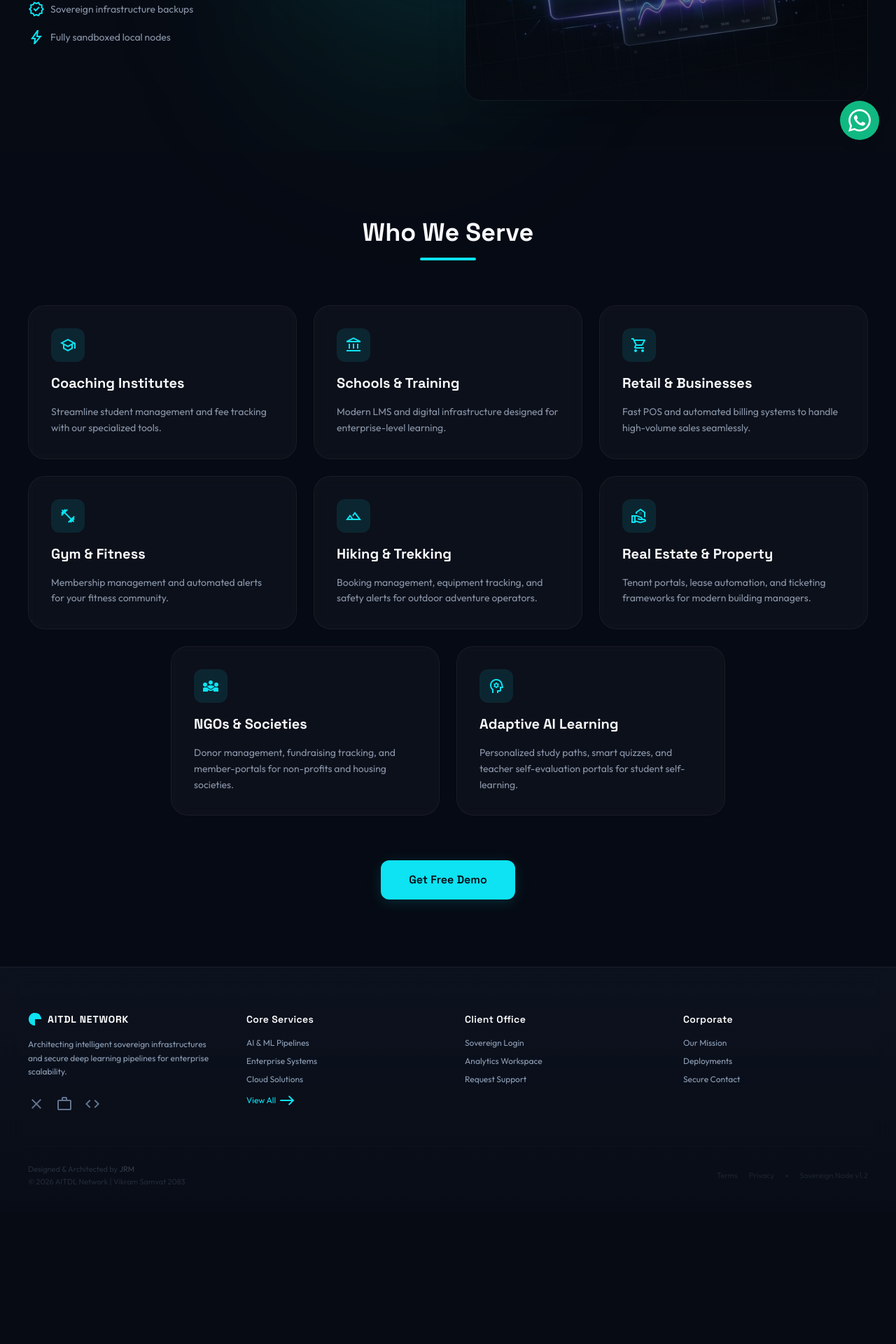
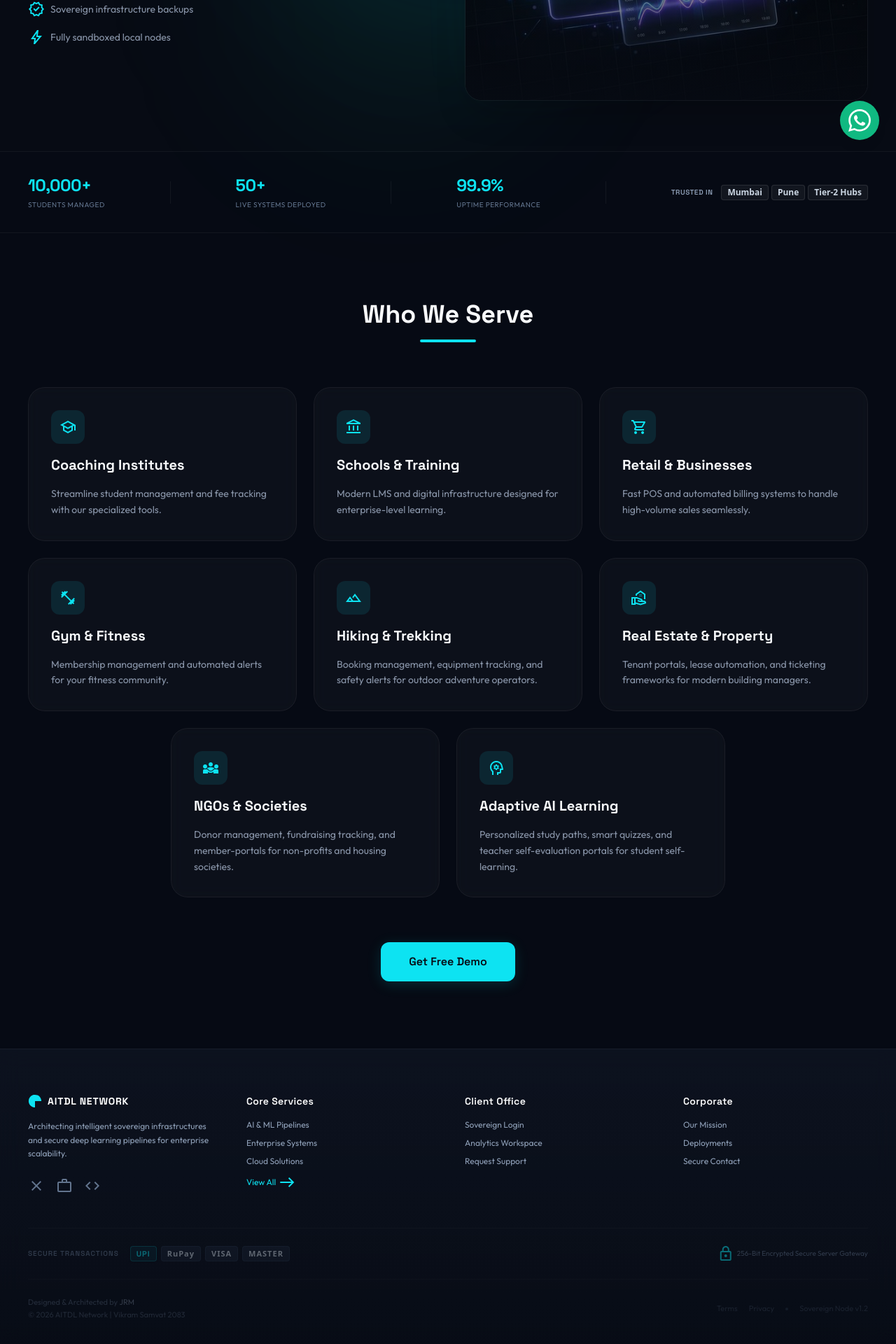
Before and after one commit to aitdlnetwork/aitdlNetwork, a Next.js app in the folder frontend/: page / in a window 1280 px wide. Shown: the part 576-2496 px from the top of the page at 70% size. Before the commit the page ends 2306 px from the top, so only its background shows below. Built offline with nearby package versions, Linux system fonts and the light colour scheme.

Commit message:
feat: add secure payment trust badges and stats banner

```diff
--- a/frontend/src/app/page.tsx
+++ b/frontend/src/app/page.tsx
@@ -80,6 +80,37 @@ export default function Home() {
         </div>
       </section>
 
+      {/* Trusted By Banner / Stats */}
+      <section className="border-y border-white/5 bg-background-dark/20 py-8 px-6 relative z-10">
+        <div className="max-w-[1200px] mx-auto flex flex-col md:flex-row items-center justify-between gap-6 text-center md:text-left">
+          <div className="flex flex-col gap-1">
+            <span className="text-primary font-display font-black text-2xl tracking-tight">10,000+</span>
+            <span className="text-slate-500 text-[10px] font-body tracking-wider uppercase">Students Managed</span>
+          </div>
+          <div className="h-8 w-px bg-white/5 hidden md:block"></div>
+          <div className="flex flex-col gap-1">
+            <span className="text-primary font-display font-black text-2xl tracking-tight">50+</span>
+            <span className="text-slate-500 text-[10px] font-body tracking-wider uppercase">Live Systems Deployed</span>
+          </div>
+          <div className="h-8 w-px bg-white/5 hidden md:block"></div>
+          <div className="flex flex-col gap-1">
+            <span className="text-primary font-display font-black text-2xl tracking-tight">99.9%</span>
+            <span className="text-slate-500 text-[10px] font-body tracking-wider uppercase">Uptime Performance</span>
+          </div>
+          <div className="h-8 w-px bg-white/5 hidden md:block"></div>
+          <div className="flex flex-col md:flex-row items-center gap-3">
+            <div className="text-slate-400 text-[10px] font-display font-semibold tracking-wider uppercase">
+              Trusted in
+            </div>
+            <div className="flex items-center gap-1 text-slate-300 font-bold text-xs font-sans">
+              <span className="px-2 py-0.5 rounded bg-white/5 border border-white/10">Mumbai</span>
+              <span className="px-2 py-0.5 rounded bg-white/5 border border-white/10">Pune</span>
+              <span className="px-2 py-0.5 rounded bg-white/5 border border-white/10">Tier-2 Hubs</span>
+            </div>
+          </div>
+        </div>
+      </section>
+
       {/* Who We Serve Section */}
       <section className="relative z-10 py-24 px-6 bg-background-dark/50" id="services">
         <div className="max-w-[1200px] mx-auto">
--- a/frontend/src/components/Footer.tsx
+++ b/frontend/src/components/Footer.tsx
@@ -78,6 +78,23 @@ export default function Footer() {
         </div>
       </div>
 
+      {/* Secure Payment Badges */}
+      <div className="w-full max-w-[1200px] mx-auto mb-6 flex flex-col md:flex-row items-center justify-between gap-4 border-t border-white/5 pt-6">
+        <div className="flex items-center gap-2 text-slate-500 font-display text-[10px] tracking-widest">
+          <span>SECURE TRANSACTIONS</span>
+          <div className="flex items-center gap-1.5 ml-2">
+            <span className="px-2 py-0.5 rounded bg-primary/10 border border-primary/30 text-primary font-display font-extrabold text-[11px] shadow-sm">UPI</span>
+            <span className="px-2 py-0.5 rounded bg-slate-800/80 border border-slate-700/50 text-slate-300 font-sans font-extrabold text-[11px]">RuPay</span>
+            <span className="px-2 py-0.5 rounded bg-slate-800/80 border border-slate-700/50 text-slate-300 font-sans font-extrabold text-[11px]">VISA</span>
+            <span className="px-2 py-0.5 rounded bg-slate-800/80 border border-slate-700/50 text-slate-300 font-sans font-extrabold text-[11px]">MASTER</span>
+          </div>
+        </div>
+        <div className="text-[10px] text-slate-500 font-body flex items-center gap-1">
+          <span className="material-symbols-outlined text-xs text-primary">lock</span>
+          256-Bit Encrypted Secure Server Gateway
+        </div>
+      </div>
+
       {/* Bottom Copyright Bar */}
       <div className="w-full max-w-[1200px] mx-auto border-t border-white/5 pt-6 flex flex-col md:flex-row items-center justify-between gap-4 text-[11px] font-body text-slate-500">
         <div className="text-center md:text-left leading-relaxed">
```
